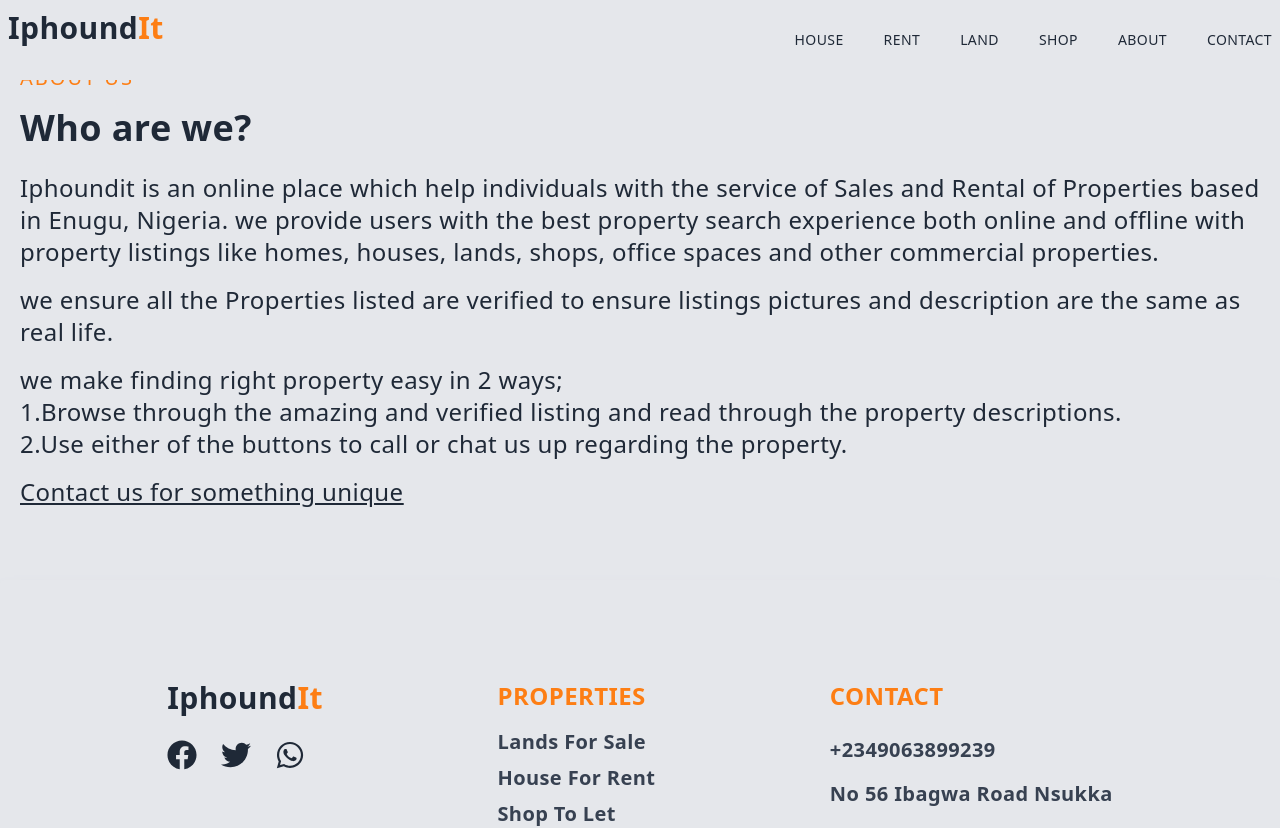
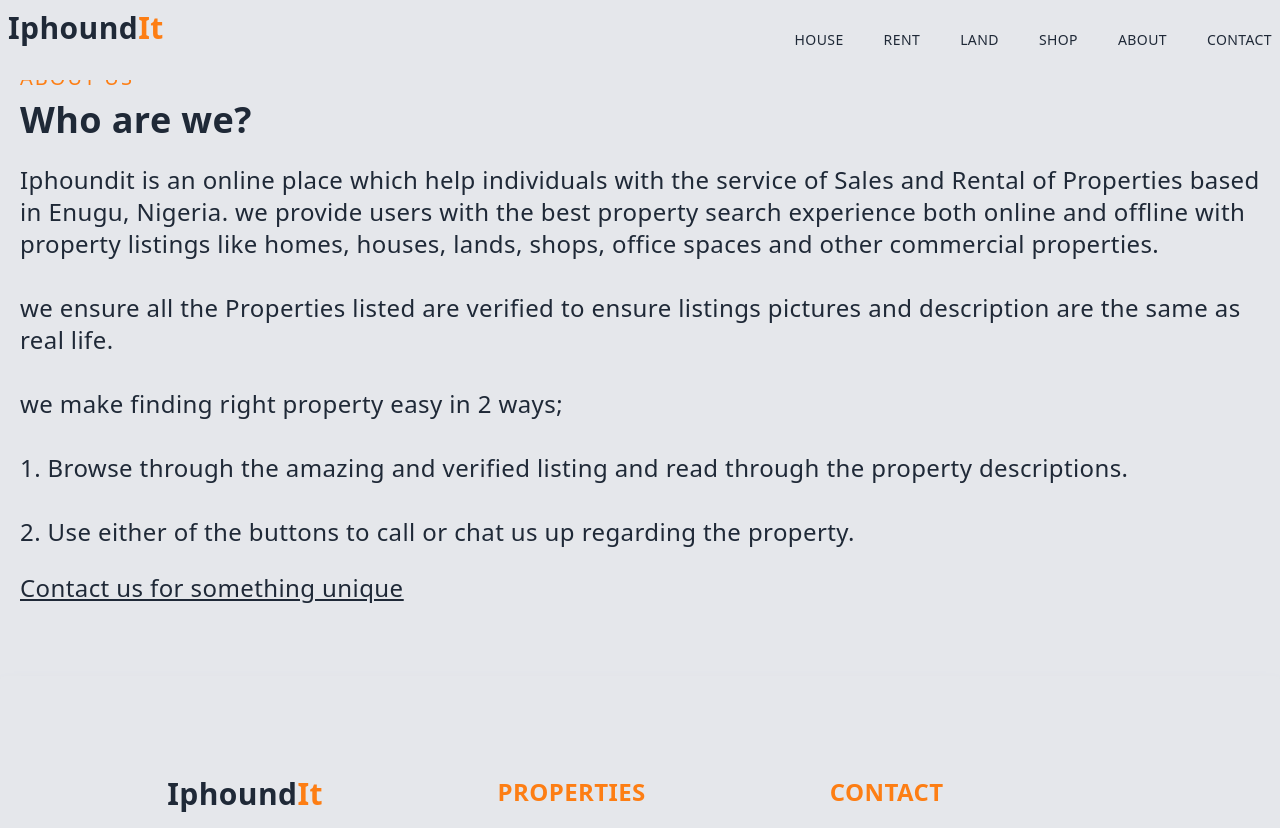
Before and after one commit to Aribobo/iphoundit, a Next.js app: page /components/About in a window 1280 px wide. Shown: the top 828 px of the page. Built offline with nearby package versions, Linux system fonts and the light colour scheme.

Commit message:
changes to enhance better user exp.

```diff
--- a/pages/components/About.jsx
+++ b/pages/components/About.jsx
@@ -2,30 +2,31 @@
 import Link from "next/link";
 const About = () => {
   return (
-    <div id="about" className="w-full md:h-full p-2 flex items-center py-16">
+    <div id="about" className="w-full md:h-full p-4 flex items-center py-16">
       <div className="max-w-[1240px] m-auto md:grid grid-cols-2 gap-8 rounded text-2xl">
         <div className="col-span-2">
           <p className="uppercase text-xl tracking-widest text-[#fd7e14]">
             About Us
           </p>
-          <h2 className="py-4 ">Who are we? </h2>
-          <p className="py-2 text-gray-800">
+          <h2 className="py-2 ">Who are we? </h2>
+          <p className="py-4 text-gray-800">
             Iphoundit is an online place which help individuals with the service of Sales and Rental of Properties
             based in Enugu, Nigeria.
             we provide users with the best property search experience both online and offline with property listings
            like homes, houses, lands, shops, office spaces and other commercial properties.
           </p>
-          <p className="py-2 text-gray-800">
+          <p className="py-4 text-gray-800">
           we ensure all the Properties listed are verified to ensure listings pictures and description are the same as
           real life.
           </p>
-          <p className="py-2 text-gray-800">
+          <p className="py-4 text-gray-800">
            we make finding right property easy in 2 ways;
-
            <br/>
-           1.Browse through the amazing and verified listing and read through  the property descriptions.
            <br/>
-           2.Use either of the buttons to call or chat us up regarding the property.
+           1. Browse through the amazing and verified listing and read through  the property descriptions.
+           <br/>
+           <br/>
+           2. Use either of the buttons to call or chat us up regarding the property.
 
           </p>
 
--- a/pages/components/Navbar.jsx
+++ b/pages/components/Navbar.jsx
@@ -91,7 +91,7 @@
           <div>
             <div className="flex w-full items-center justify-between">
             <Link href="/#home">
-            <p className="text-gray-800 font-bold text-3xl pb-6 hover:cursor-pointer">
+            <p className="text-gray-800 font-bold text-3xl pb-6 hover:cursor-pointer" onClick={() => setNav(false)}>
 							Iphound<span className="text-[#fd7e14]">It</span>
 						</p>
             </Link>
--- a/pages/components/Rentitems.jsx
+++ b/pages/components/Rentitems.jsx
@@ -1,35 +1,31 @@
-import React from 'react';
-import Link from 'next/link';
-import Image from 'next/image'
+import React from "react";
+import Link from "next/link";
+import Image from "next/image";
 
-const Rentitems = ( {title,backgroundImg,projectUrl} ) => {
+const Rentitems = ({ title, backgroundImg, projectUrl }) => {
   return (
     <div
       className="relative flex items-center justify-center h-auto w-full shadow
       shadow-gray-700 rounded  group hover:bg-gradient-to-r from-[#e5e7eb] to-[#1e1e20] opacity-1"
     >
-
-        <Image className="rounded group-hover:opacity-10" src={`/${backgroundImg}`} alt=' ' width={700}
-              height={450}/>
+      <Image
+        className="rounded group-hover:opacity-10"
+        src={`/${backgroundImg}`}
+        alt=" "
+        width={700}
+        height={450}
+      />
 
       <div className="hidden group-hover:block absolute top-[50%] left-[50%] translate-x-[-50%] translate-y-[-50%]">
-        <h3 className="text-2xl text-[#d7c69d] tracking-wider text-center">
-
-        </h3>
-       <br/>
+        <br />
         <Link href={`/${projectUrl}`}>
-          <p className="text-center py-3 rounded-lg bg-[#e5e7eb] text-gray-700 font-bold">
+          <p className="text-center py-3 rounded-lg bg-[#e5e7eb] text-gray-700 font-bold underline cursor-pointer">
             {title}
           </p>
         </Link>
       </div>
     </div>
-
-
-
-
-
   );
-}
+};
 
 export default Rentitems;
```
Lines whose indentation alone changed are shown as unchanged.
